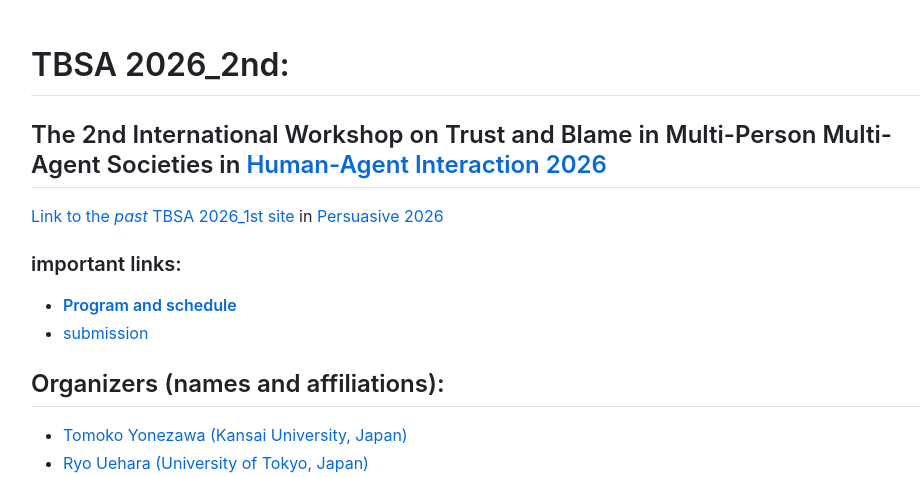
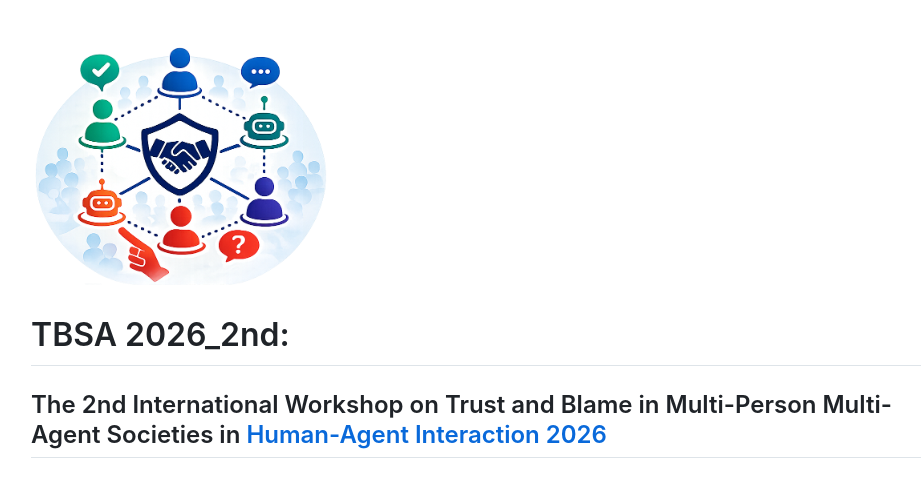
Before and after one commit to virtualcom-designlab/TBSA2026, a Jekyll site: the page built from index.md, in a window 1280 px wide. Shown: the top 477 px of the page, without its empty margins (164-1086 px from the left). Built offline with Jekyll 4.4.1, drawn with Linux system fonts in a browser that asks for light colours.

Commit message:
Update index.md

```diff
--- a/index.md
+++ b/index.md
@@ -3,6 +3,7 @@ layout: default
 title: Trust and Blame
 ---
 
+<img src="img/TBSAiconalpha.png" alt="Workshop icon" width="300">
 # TBSA 2026_2nd:
 ## The 2nd International Workshop on Trust and Blame in Multi-Person Multi-Agent Societies in [Human-Agent Interaction 2026](https://hai-conference.net/hai2026/)
 
```
